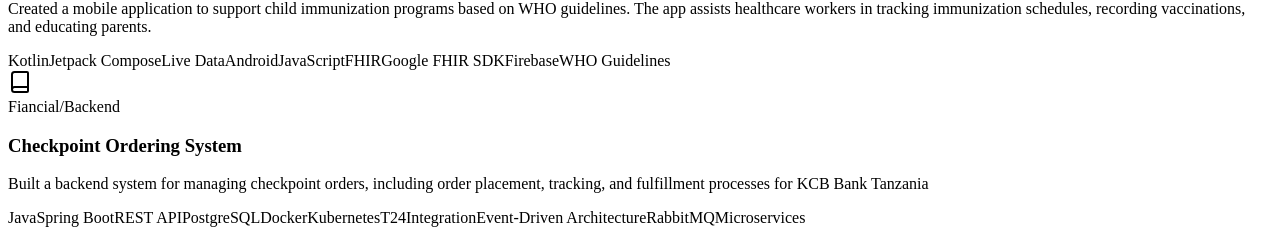
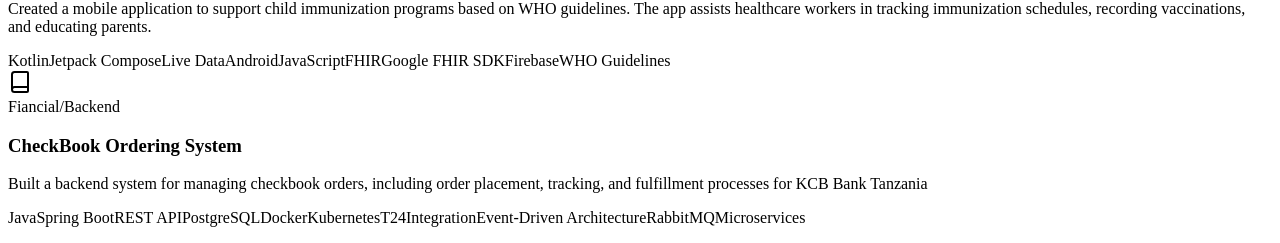
Before and after one commit to SebaMutuku/sebamutuku-portfolio, a React (Create React App) app: page / in a window 1280 px wide. Shown: the part 1856-2099 px from the top of the page. Built offline with nearby package versions, Linux system fonts and the light colour scheme.

Commit message:
Add checkbook orders

```diff
--- a/src/Portfolio.jsx
+++ b/src/Portfolio.jsx
@@ -254,9 +254,9 @@
       icon: <Syringe className="w-6 h-6" />,
     },
     {
-      name: "Checkpoint Ordering System",
+      name: "CheckBook Ordering System",
       description:
-        "Built a backend system for managing checkpoint orders, including order placement, tracking, and fulfillment processes for KCB Bank Tanzania",
+        "Built a backend system for managing checkbook orders, including order placement, tracking, and fulfillment processes for KCB Bank Tanzania",
       tech: [
         "Java",
         "Spring Boot",
```
